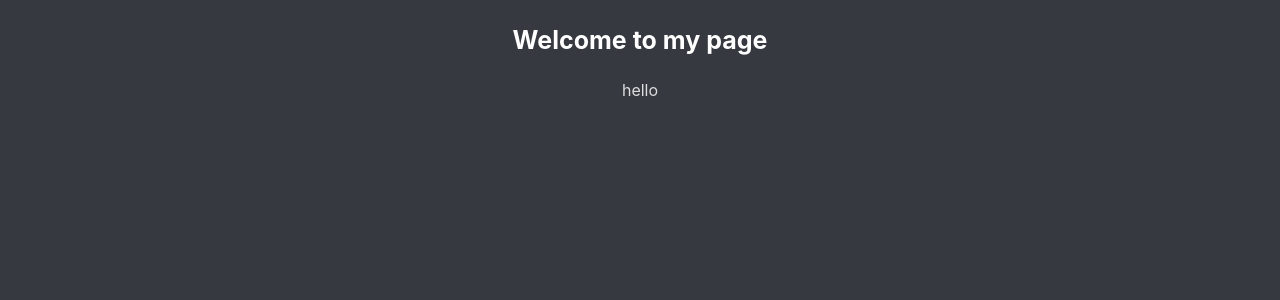
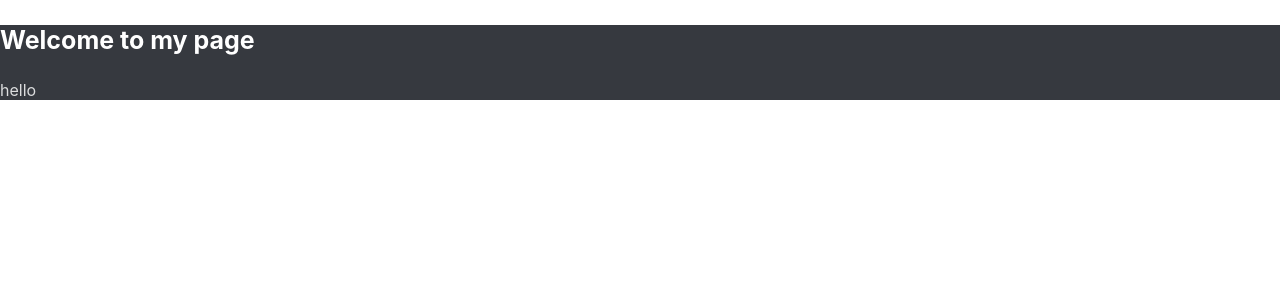
Before and after one commit to theCaptain420/personalWebsite, a React (Create React App) app in the folder personal-website/: page / in a window 1280 px wide. Shown: the top 300 px of the page. Built offline with nearby package versions, Linux system fonts and the light colour scheme.

Commit message:
fixed background

```diff
--- a/personal-website/src/App.tsx
+++ b/personal-website/src/App.tsx
@@ -6,7 +6,7 @@ import WelcomeModule from './Components/welcomeMod/welcome';
 
 function App() {
   return (
-    <div className="App">
+    <div >
       <WelcomeModule></WelcomeModule>
 
     </div>
```
